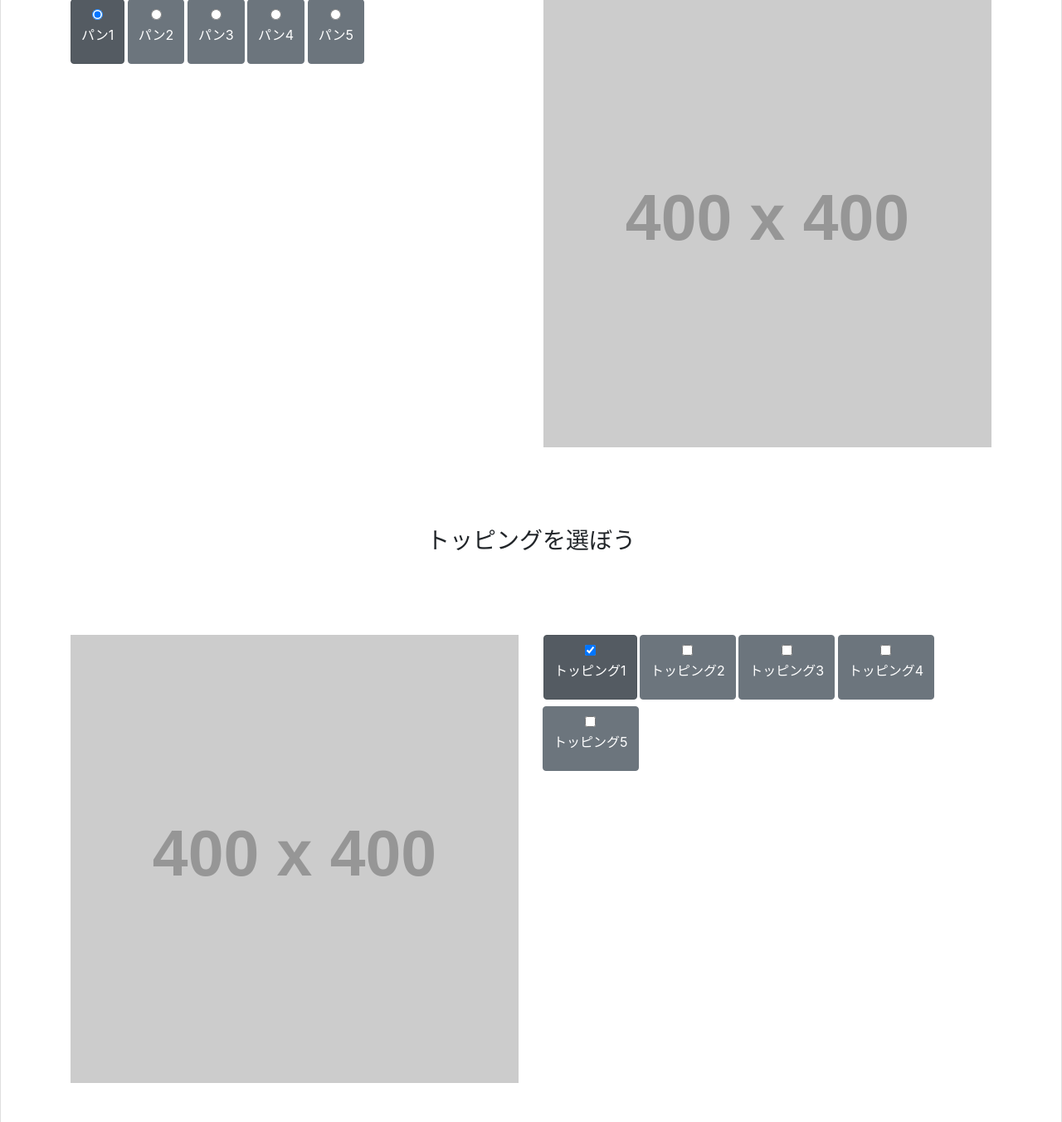
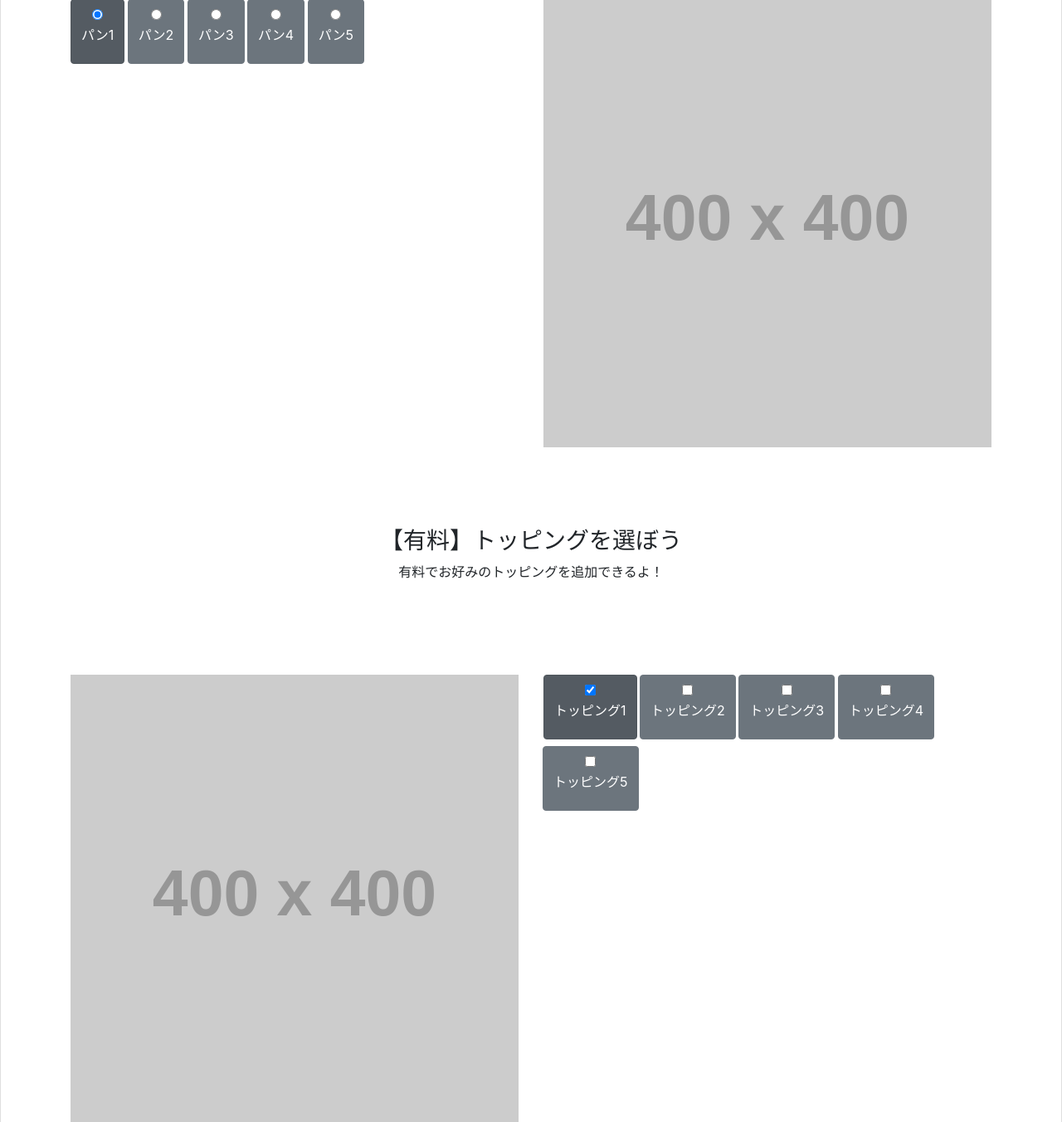
Before and after one commit to mihoijuin/subway-order, a Flask app: page / in a window 1280 px wide. Shown: the part 1229-2581 px from the top of the page at 83% size. Run offline with Flask 2, Linux system fonts and the light colour scheme; grey boxes labelled with a size stand in for pictures from a placeholder-image service; some libraries are stand-ins or nearby versions.

Commit message:
[add] refs #38 #42 トッピング有料の旨を追加

```diff
--- a/web-app/subway/templates/index.html
+++ b/web-app/subway/templates/index.html
@@ -161,7 +161,10 @@
 
         <!-- トッピング -->
         <section>
-          <h3 class="m-5 p-5 text-center">トッピングを選ぼう</h3>
+          <div class="m-5 p-5 text-center">
+            <h3>【有料】トッピングを選ぼう</h3>
+            <p>有料でお好みのトッピングを追加できるよ！</p>
+          </div>
           <div class="container">
             <div class="row">
               <img src="http://placehold.jp/400x400.png" class="col-sm rounded" alt="">
```
